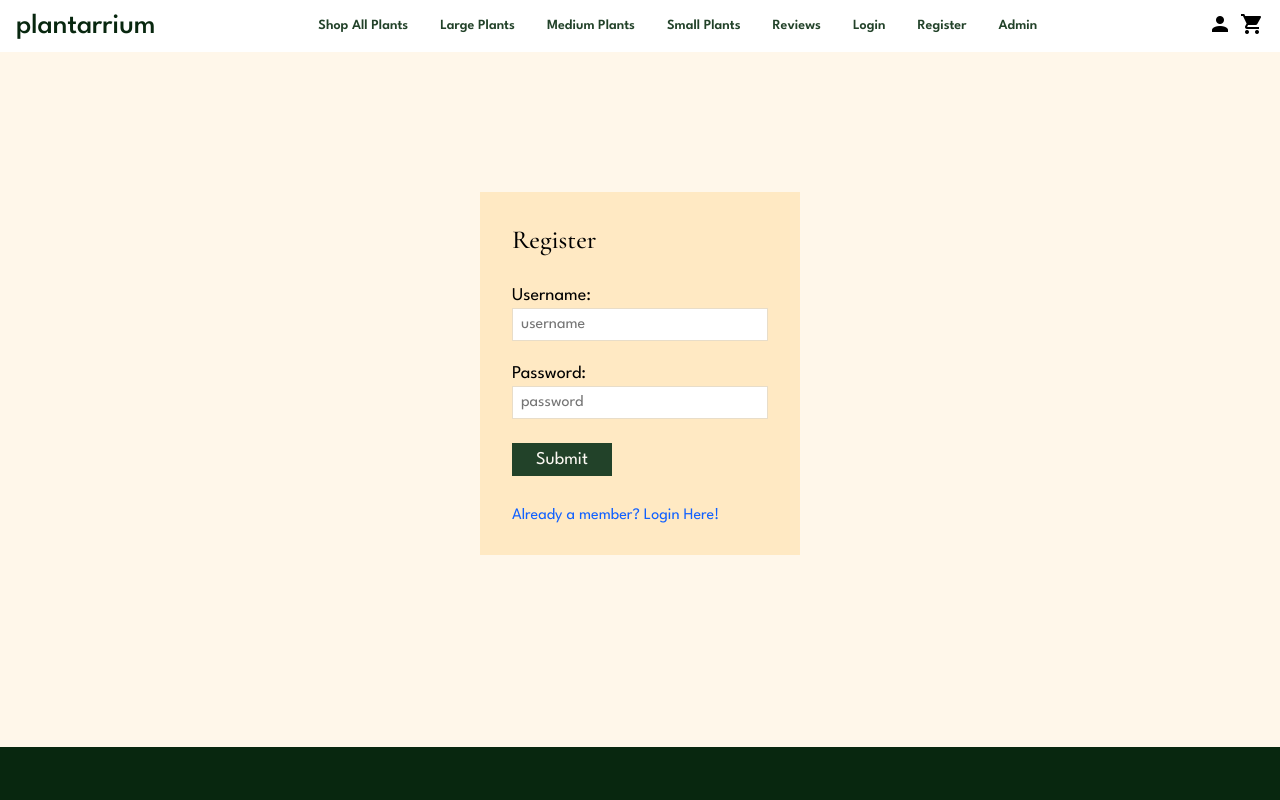
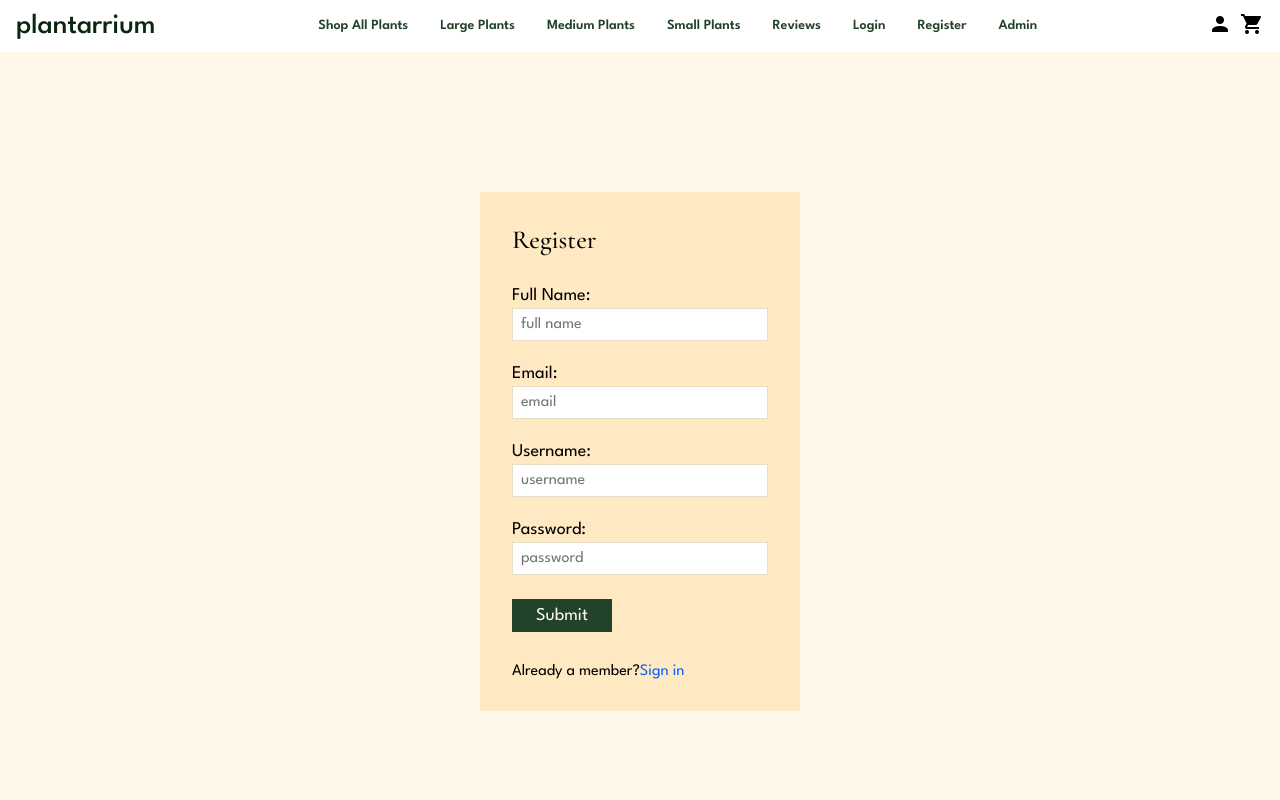
Before and after one commit to 2110-FTB-PT/infinite-loop, a React (Create React App) app: page /register in a window 1280 px wide. Shown: the top 800 px of the page. Built offline with nearby package versions, Linux system fonts and the light colour scheme; no server answers.

Commit message:
login successfully

```diff
--- a/api/users.js
+++ b/api/users.js
@@ -64,6 +64,7 @@ usersRouter.post("/register", async (req, res, next) => {
 
 // POST /users/login
 usersRouter.post("/login", async (req, res, next) => {
+  console.log(JWT_SECRET)
   const { username, password } = req.body;
   if (!username || !password) {
     return next({
--- a/index.js
+++ b/index.js
@@ -22,9 +22,9 @@ const path = require("path");
 // here's our API
 server.use("/api", require("./api"));
 
-// server.use((req, res, next) => {
-//   res.sendFile(path.join(__dirname, "build", "index.html"));
-// })
+server.use((req, res, next) => {
+  res.sendFile(path.join(__dirname, "build", "index.html"));
+})
 
 // bring in the DB connection
 const { client, getProductById, getOrderById } = require("./db");
--- a/src/axios-services/index.js
+++ b/src/axios-services/index.js
@@ -30,9 +30,11 @@ export async function getAPIHealth() {
   }
 }
 
-export const register = async (username, password) => {
+export const register = async (full_name, email, username, password) => {
   try {
     const {data} = await axios.post(`${BASE_URL}/users/register`, {
+          full_name,
+          email,
           username,
           password,
         });
--- a/src/components/LoginForm.js
+++ b/src/components/LoginForm.js
@@ -14,6 +14,7 @@ const LoginForm = ({ setToken }) => {
       event.preventDefault();
       const [token] = await login(username.toLowerCase(), password);
       localStorage.setItem("token", token);
+      console.log(token);
       setToken(token);
       navigate("/");
     } catch (error) {
@@ -55,8 +56,9 @@ const LoginForm = ({ setToken }) => {
         </div>
         <button className='account-form-button'>Submit</button>
         <div className='account-form-additional'>
+          Not a member yet?
           <Link className='account-form-additional-path' to={"/register"}>
-            Not a member yet? Register Now!
+            Register Now
           </Link>
         </div>
       </form>
--- a/src/components/RegisterForm.js
+++ b/src/components/RegisterForm.js
@@ -4,6 +4,8 @@ import "../style/AccountForm.css";
 import { login, register } from "../axios-services";
 
 const RegisterForm = ({ setToken }) => {
+  const [full_name, setFull_Name] = useState("");
+  const [email, setEmail] = useState("");
   const [username, setUserName] = useState("");
   const [password, setPassword] = useState("");
 
@@ -12,12 +14,14 @@ const RegisterForm = ({ setToken }) => {
   const handleSubmit = async (event) => {
     try {
       event.preventDefault();
-      await register(username, password);
+      await register(full_name, email, username, password);
       const [token] = await login(username.toLowerCase(), password);
       setToken(token);
       navigate("/");
     } catch (error) {
       console.log(error.response.data);
+      setFull_Name("");
+      setEmail("");
       setUserName("");
       setPassword("");
       console.dir("error at submit register", error)
@@ -28,6 +32,33 @@ const RegisterForm = ({ setToken }) => {
     <div className='account-form-container'>
       <form className='account-form-content-container' onSubmit={handleSubmit}>
         <div className='account-form-header'>Register</div>
+
+        <div className='account-form-content'>
+          <label className='account-form-label'>Full Name:</label>
+          <input
+            className='account-form-input'
+            required
+            value={full_name}
+            placeholder="full name"
+            onChange={(event) => {
+              setFull_Name(event.target.value);
+            }}
+          />
+        </div>
+
+        <div className='account-form-content'>
+          <label className='account-form-label'>Email:</label>
+          <input
+            className='account-form-input'
+            required
+            value={email}
+            placeholder="email"
+            onChange={(event) => {
+              setEmail(event.target.value);
+            }}
+          />
+        </div>
+
         <div className='account-form-content'>
           <label className='account-form-label'>Username:</label>
           <input
@@ -56,8 +87,9 @@ const RegisterForm = ({ setToken }) => {
         </div>
         <button className='account-form-button'>Submit</button>
         <div className='account-form-additional'>
+          Already a member?
           <Link className='account-form-additional-path' to={"/login"}>
-            Already a member? Login Here!
+            Sign in
           </Link>
         </div>
       </form>
```
